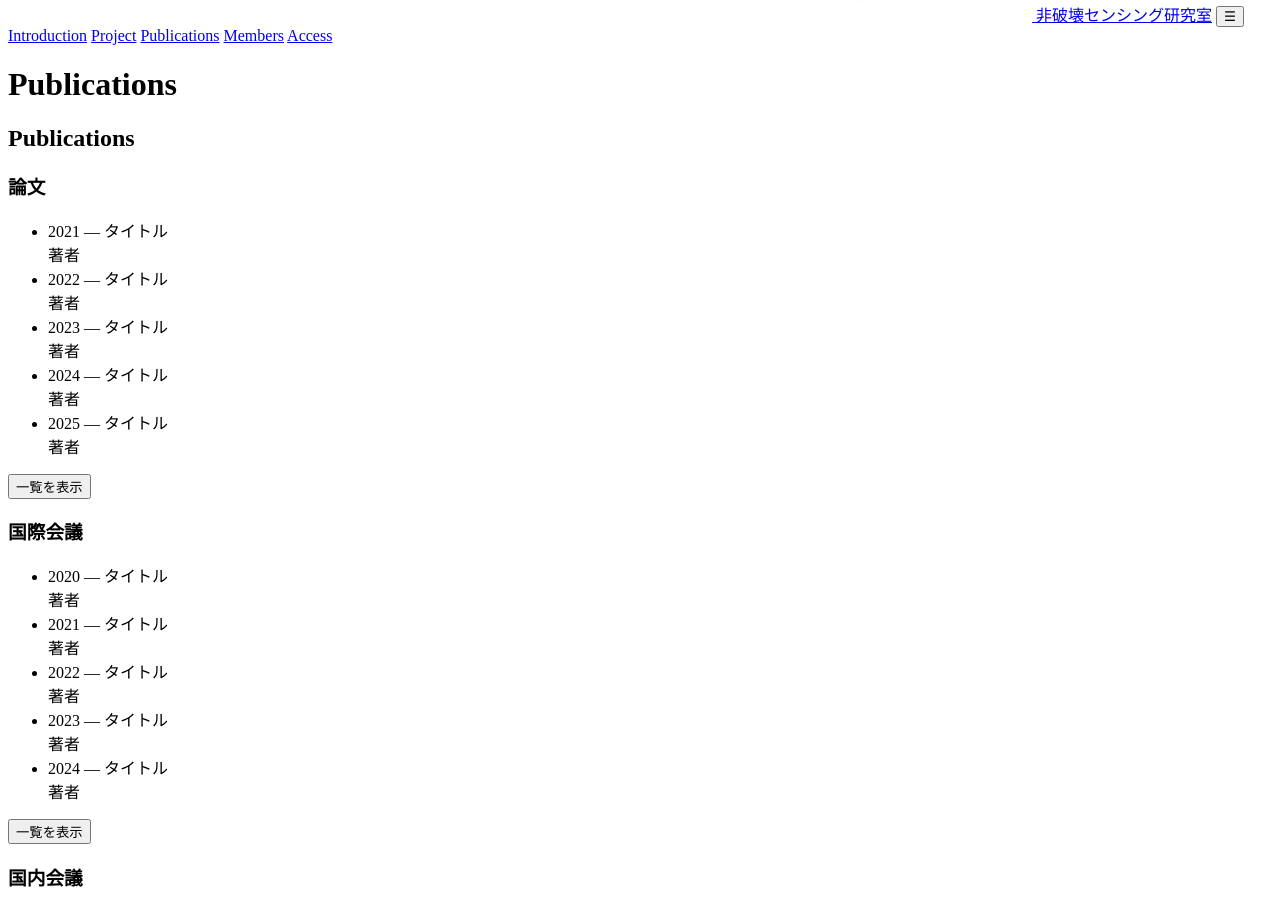
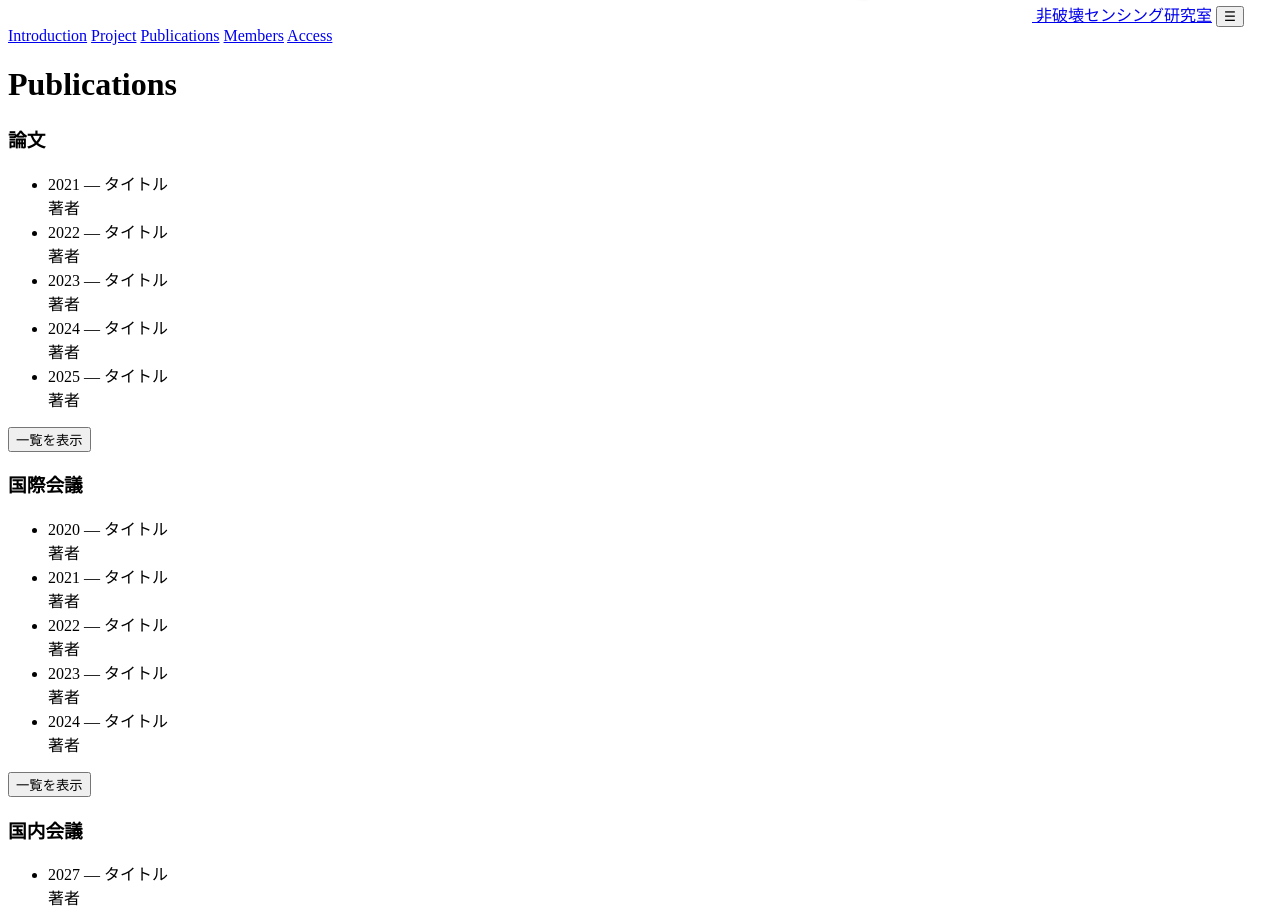
Before and after one commit to yamadakeigo/ndelab-website, a SvelteKit app: page /Publications in a window 1280 px wide. Shown: the part 934-1846 px from the top of the page. Built offline with nearby package versions, Linux system fonts and the light colour scheme.

Commit message:
publications修正

```diff
--- a/src/routes/Publications/+page.svelte
+++ b/src/routes/Publications/+page.svelte
@@ -122,7 +122,6 @@
 <div class="bg-white bg-opacity-90 px-6 sm:px-16 py-16">
 	<div class="max-w-6xl mx-auto space-y-16">
 
-		<h2 class="text-4xl sm:text-5xl font-bold text-gray-800 text-center mb-12">Publications</h2>
 
 		{#each categories as category}
 			<section>
```
